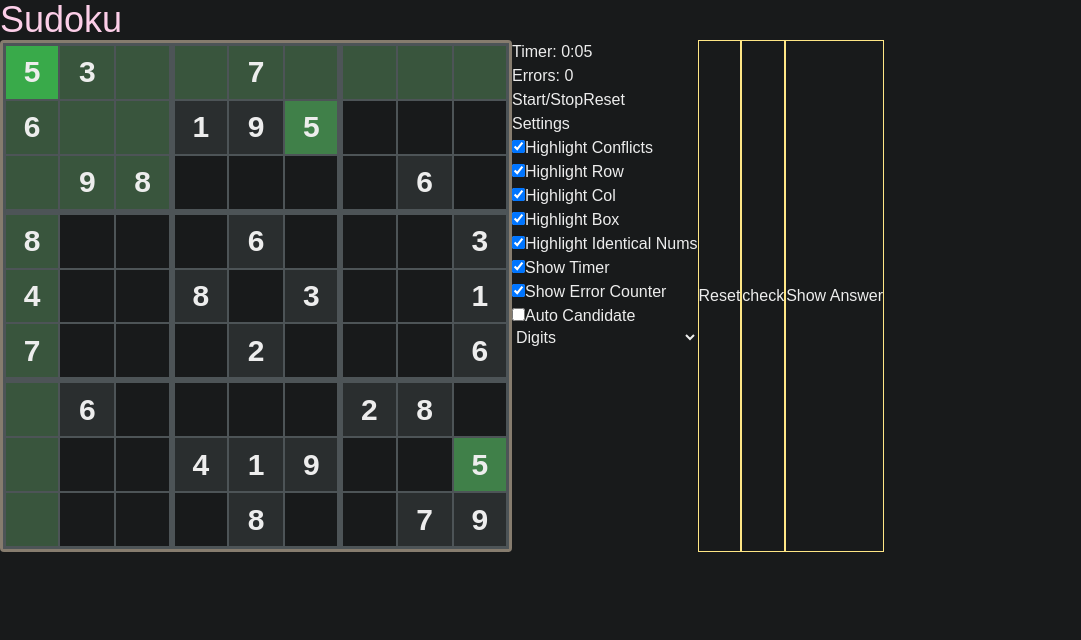
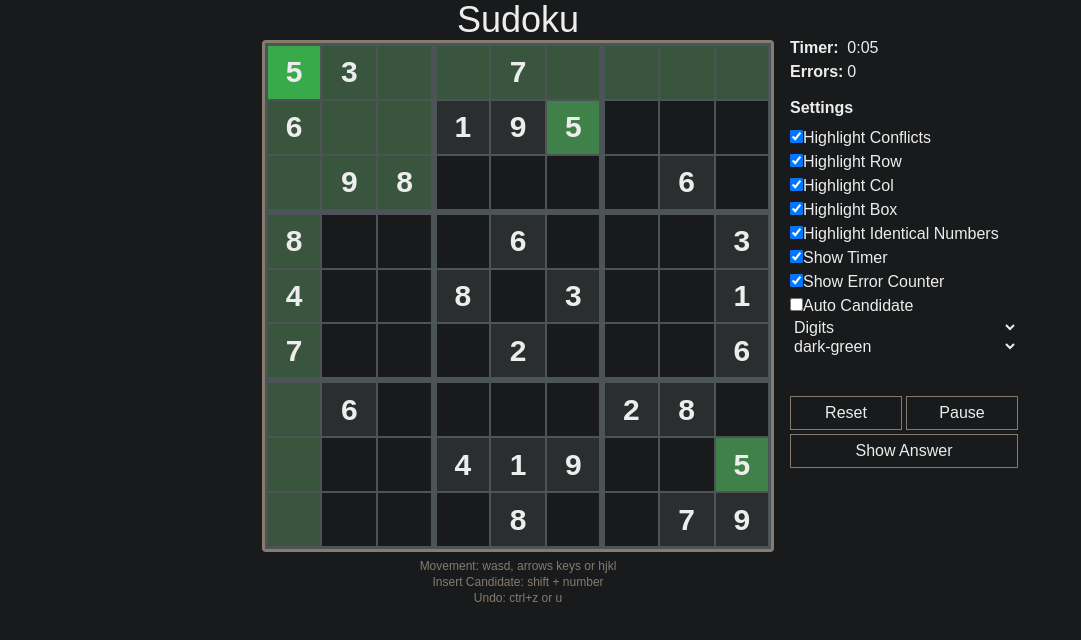
Before and after one commit to fdanctl/sudoku, a Next.js app: page / in a window 1280 px wide. Shown: the top 640 px of the page, without its empty margins (0-1081 px from the left). Built offline with nearby package versions, Linux system fonts and the light colour scheme.

Commit message:
add pause and complete message

```diff
--- a/src/app/layout.tsx
+++ b/src/app/layout.tsx
@@ -1,6 +1,7 @@
 import type { Metadata } from "next";
 import { Geist, Geist_Mono } from "next/font/google";
 import "./globals.css";
+import { defaultTheme } from "@/config/theme";
 
 const geistSans = Geist({
   variable: "--font-geist-sans",
@@ -23,7 +24,7 @@ export default function RootLayout({
   children: React.ReactNode;
 }>) {
   return (
-    <html lang="en" className="dark-green">
+    <html lang="en" className={defaultTheme}>
       <body
         className={`${geistSans.variable} ${geistMono.variable} antialiased`}
       >
--- a/src/app/page.tsx
+++ b/src/app/page.tsx
@@ -5,9 +5,10 @@ import { Board } from "@/components/Board";
 import { Button } from "@/components/Button";
 import { useSettings } from "@/hooks/useSettings";
 import { useTimer } from "@/hooks/useTimer";
-import { camelCaseToTitleCase, secondsToHMS } from "@/lib/utils";
+import { camelCaseToTitleCase, changeTheme, secondsToHMS } from "@/lib/utils";
 import { InputWithLabel } from "@/components/InputWithLabel";
-import { game } from "@/constants/constants";
+import { game, themes } from "@/constants/constants";
+import { useEffect } from "react";
 
 export default function Home() {
   const {
@@ -23,11 +24,39 @@ export default function Home() {
   const { settings, handleToggle, handleCharChange } = useSettings();
   const { timer, startStopTimer, resetTimer } = useTimer();
 
+  useEffect(() => {
+    if (JSON.stringify(currentGame) === JSON.stringify(game.solution)) {
+      startStopTimer();
+    }
+  }, [currentGame]);
+
   return (
     <>
-      <h1 className="text-pink-200 text-4xl">Sudoku</h1>
-      <div className="flex">
+      <div className="flex items-top justify-center gap-4">
+        <div className="relative">
+          <h1 className="text-center text-bold text-4xl">Sudoku</h1>
+          {(JSON.stringify(currentGame) === JSON.stringify(game.solution) && (
+            <div className="z-50 absolute w-[32rem] h-[32rem] bg-background opacity-90 flex items-center justify-center rounded-sm">
+              <div className="w-60 h-24 rounded-xs flex flex-col justify-center items-center text-center">
+                <p className="text-bold text-3xl">You win!</p>
+              </div>
+            </div>
+          )) ||
+            (!timer.active && (
+              <div className="z-50 absolute w-[32rem] h-[32rem] bg-background opacity-85 flex items-center justify-center rounded-sm">
+                <div className="w-60 h-24 rounded-xs flex flex-col justify-center items-center text-center">
+                  <p>Game is paused</p>
+                  <p
+                    className="cursor-pointer mt-3 font-bold"
+                    onClick={startStopTimer}
+                  >
+                    Resume
+                  </p>
+                </div>
+              </div>
+            ))}
           <Board
+            style={`${!timer.active ? "blur-xs" : ""}`}
             baseBoard={game.board}
             currentGame={currentGame}
             currentCoords={currentCoords}
@@ -46,13 +75,35 @@ export default function Home() {
             onClick={handleClick}
             settings={settings}
           />
-        <div>
-          <p>Timer: {secondsToHMS(timer.timer)}</p>
-          <p>Errors: {errorsCounter}</p>
-          <button onClick={startStopTimer}>Start/Stop</button>
-          <button onClick={resetTimer}>Reset</button>
-          <div className="flex flex-col">
-            <p>Settings</p>
+          <div className="text-center text-outerBorderColor text-xs mt-1.5">
+            <p>Movement: wasd, arrows keys or hjkl</p>
+            <p>Insert Candidate: shift + number</p>
+            <p>Undo: ctrl+z or u</p>
+          </div>
+        </div>
+        <div className="mt-9">
+          <div className="grid grid-cols-2 w-fit gap-x-1 h-12">
+            <p
+              className={`font-bold ${settings.togles.showTimer ? "" : "hidden"}`}
+            >
+              Timer:
+            </p>
+            <p className={`${settings.togles.showTimer ? "" : "hidden"}`}>
+              {secondsToHMS(timer.timer)}
+            </p>
+            <p
+              className={`font-bold ${settings.togles.showErrorCounter ? "" : "hidden"}`}
+            >
+              Errors:
+            </p>
+            <p
+              className={`${settings.togles.showErrorCounter ? "" : "hidden"}`}
+            >
+              {errorsCounter}
+            </p>
+          </div>
+          <div className="flex flex-col mt-3">
+            <p className="font-bold mb-1.5">Settings</p>
             {Object.keys(settings.togles).map((key) => (
               <InputWithLabel
                 key={key}
@@ -64,21 +115,44 @@ export default function Home() {
               />
             ))}
             <select
+              className="bg-background"
               onChange={(e) =>
                 handleCharChange(e.target.value as ISettings["chars"])
               }
+              value={settings.chars}
             >
               <option value={"digits" as ISettings["chars"]}>Digits</option>
               <option value={"kanji" as ISettings["chars"]}>Kanji</option>
             </select>
+            <select
+              className="bg-background"
+              onChange={(e) => changeTheme(e.target.value)}
+              value={document.documentElement.className}
+            >
+              {themes.map((e) => (
+                <option key={e} value={e}>
+                  {e}
+                </option>
+              ))}
+            </select>
+            <div className="flex mt-10 gap-1">
+              <Button
+                text="Reset"
+                onClick={() => {
+                  resetBoard();
+                  resetTimer();
+                }}
+              />
+              <Button
+                text={timer.active ? "Pause" : "Resume"}
+                onClick={startStopTimer}
+              />
+            </div>
+            <div className="mt-1">
+              <Button style="w-full" text="Show Answer" onClick={showSolution} />
             </div>
           </div>
-        <Button text="Reset" onClick={resetBoard} />
-        <Button
-          text="check"
-          onClick={() => console.log("I'm only a test button :(")}
-        />
-        <Button text="Show Answer" onClick={showSolution} />
+        </div>
       </div>
     </>
   );
--- a/src/components/Board.tsx
+++ b/src/components/Board.tsx
@@ -2,6 +2,7 @@ import { emptyCell, charMap } from "@/constants/constants";
 import { BoardTypes, ICoords, ISettings } from "@/models/models";
 
 export function Board({
+  style,
   baseBoard,
   currentGame,
   currentCoords,
@@ -10,6 +11,7 @@ export function Board({
   onClick,
   settings,
 }: {
+  style?: string;
   baseBoard: BoardTypes.Board;
   currentGame: BoardTypes.Board;
   currentCoords: ICoords;
@@ -30,7 +32,7 @@ export function Board({
         ? "bg-selected" // selected
         : e === currentNum &&
           e !== emptyCell &&
-            settings.togles.highlightIdenticalNums
+          settings.togles.highlightIdenticalNumbers
           ? "bg-identical" // same number as selected house
           : (settings.togles.highlightRow && row === currentCoords.row) ||
             (settings.togles.highlightCol && col === currentCoords.col) ||
@@ -54,7 +56,9 @@ export function Board({
   };
 
   return (
-    <div className="w-[32rem] h-[32rem] grid grid-cols-9 border-3 border-outerBorderColor rounded-sm gap-0 select-none">
+    <div
+      className={`w-[32rem] h-[32rem] grid grid-cols-9 border-3 border-outerBorderColor rounded-sm gap-0 select-none ${style}`}
+    >
       {currentGame.map((row, iRow) =>
         row.map((e, iCol) => (
           <div
@@ -71,7 +75,7 @@ export function Board({
           //                ? "#265569" // selected
           //                : e === currentNum &&
           //                  e !== emptyCell &&
-            //                  settings.togles.highlightIdenticalNums
+          //                  settings.togles.highlightIdenticalNumbers
           //                  ? "#2A6F8C" // same number as selected house
           //                  : (settings.togles.highlightRow &&
           //                    iRow === currentCoords.row) ||
--- a/src/components/Button.tsx
+++ b/src/components/Button.tsx
@@ -1,17 +1,20 @@
 export function Button({
+  style,
   text,
   onClick,
   type = "button",
 }: {
+  style?: string;
   text: string;
   onClick: () => void;
   type?: "button" | "reset" | "submit";
 }) {
   return (
     <button
-      className="border border-amber-200 cursor-pointer"
+      className={`py-1 w-28 border border-outerBorderColor cursor-pointer hover:brightness-80 ${style}`}
       type={type}
-      onClick={onClick}>
+      onClick={onClick}
+    >
       {text}
     </button>
   );
--- /dev/null
+++ b/src/config/theme.ts
@@ -0,0 +1 @@
+export const defaultTheme = "dark-green";
--- a/src/constants/constants.ts
+++ b/src/constants/constants.ts
@@ -57,3 +57,11 @@ export const charMap = new Map([
     ]),
   ],
 ]);
+
+export const themes = [
+  "dark-green",
+  "dark-orange",
+  "blue-mono-light",
+  "blue-mono-dark",
+  "forest-green",
+];
--- a/src/hooks/useSettings.ts
+++ b/src/hooks/useSettings.ts
@@ -8,7 +8,7 @@ export function useSettings() {
       highlightRow: true,
       highlightCol: true,
       highlightBox: true,
-      highlightIdenticalNums: true,
+      highlightIdenticalNumbers: true,
       showTimer: true,
       showErrorCounter: true,
       autoCandidate: false,
--- a/src/hooks/useTimer.ts
+++ b/src/hooks/useTimer.ts
@@ -9,7 +9,7 @@ export function useTimer() {
   };
 
   const resetTimer = () => {
-    setTimer({ active: false, timer: 0 });
+    setTimer({ active: true, timer: 0 });
   };
 
   useEffect(() => {
--- a/src/lib/utils.ts
+++ b/src/lib/utils.ts
@@ -53,3 +53,7 @@ export const secondsToHMS = (seconds: number) => {
 
   return `${h > 0 ? h + ":" : ""}${h > 0 ? m.toLocaleString("en-US", doubleDigitsOption) : m}:${s}`;
 };
+
+export const changeTheme = (theme: string) => {
+  document.documentElement.className = theme;
+};
--- a/src/models/models.ts
+++ b/src/models/models.ts
@@ -14,7 +14,7 @@ export interface IToggles {
   highlightRow: boolean;
   highlightCol: boolean;
   highlightBox: boolean;
-  highlightIdenticalNums: boolean;
+  highlightIdenticalNumbers: boolean;
   showTimer: boolean;
   showErrorCounter: boolean;
   autoCandidate: boolean;
```
Lines whose indentation alone changed are shown as unchanged.
